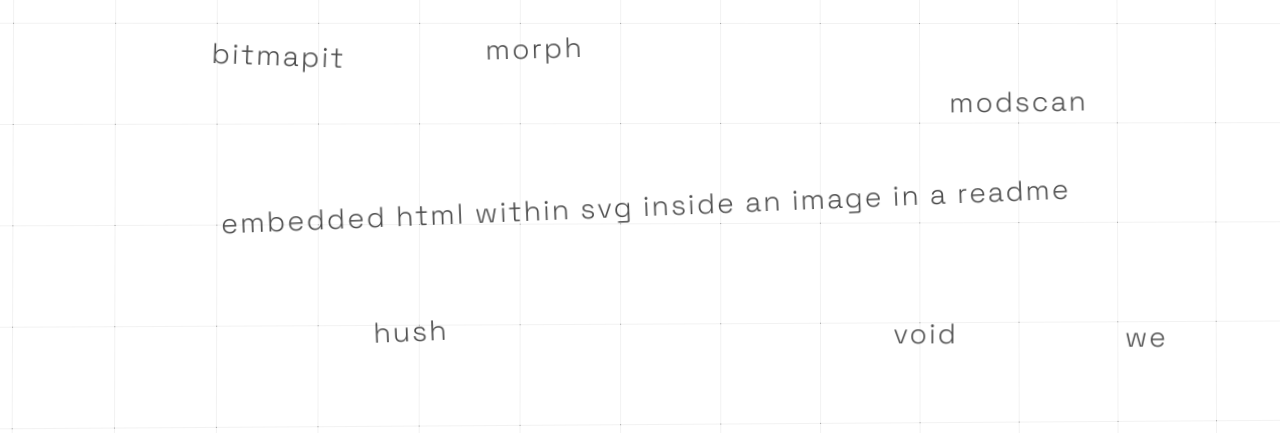
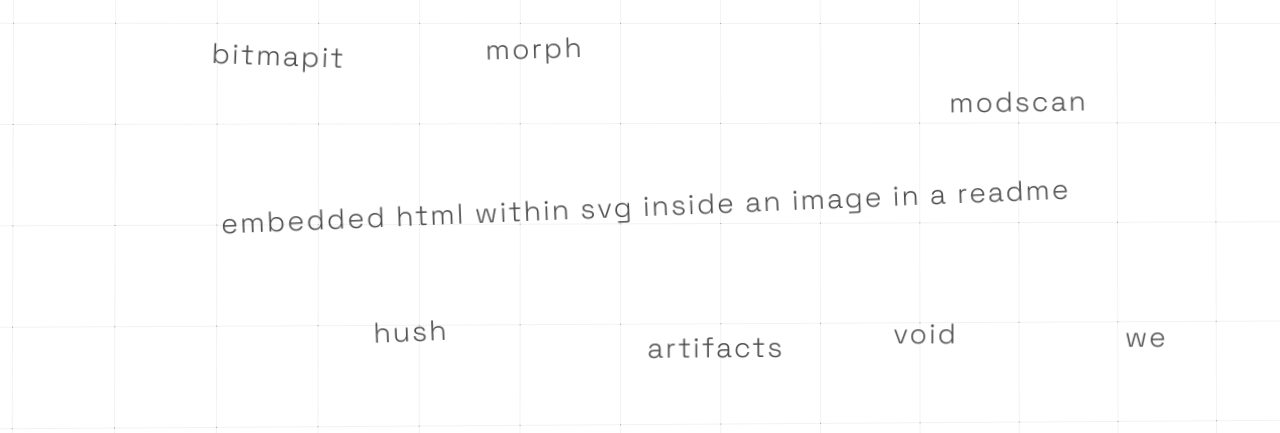
Before and after one commit to OmPreetham/things-by-om-preetham, a website: page index.html in a window 1280 px wide. Shown: the part 367-800 px from the top of the page. Drawn offline with Linux system fonts and the light colour scheme.

Commit message:
artifacts

```diff
--- a/index.html
+++ b/index.html
@@ -255,6 +255,7 @@
       { name: 'modscan', url: 'https://www.npmjs.com/package/modscan' },
       { name: 'timewrap', url: 'https://timewrap.ompreetham.com' },
       { name: 'letterflip', url: 'https://letterflip.ompreetham.com' },
+      { name: 'artifacts', url: 'https://ompreetham.github.io/artifacts/' },
     ]
 
     // Create floating names
```
